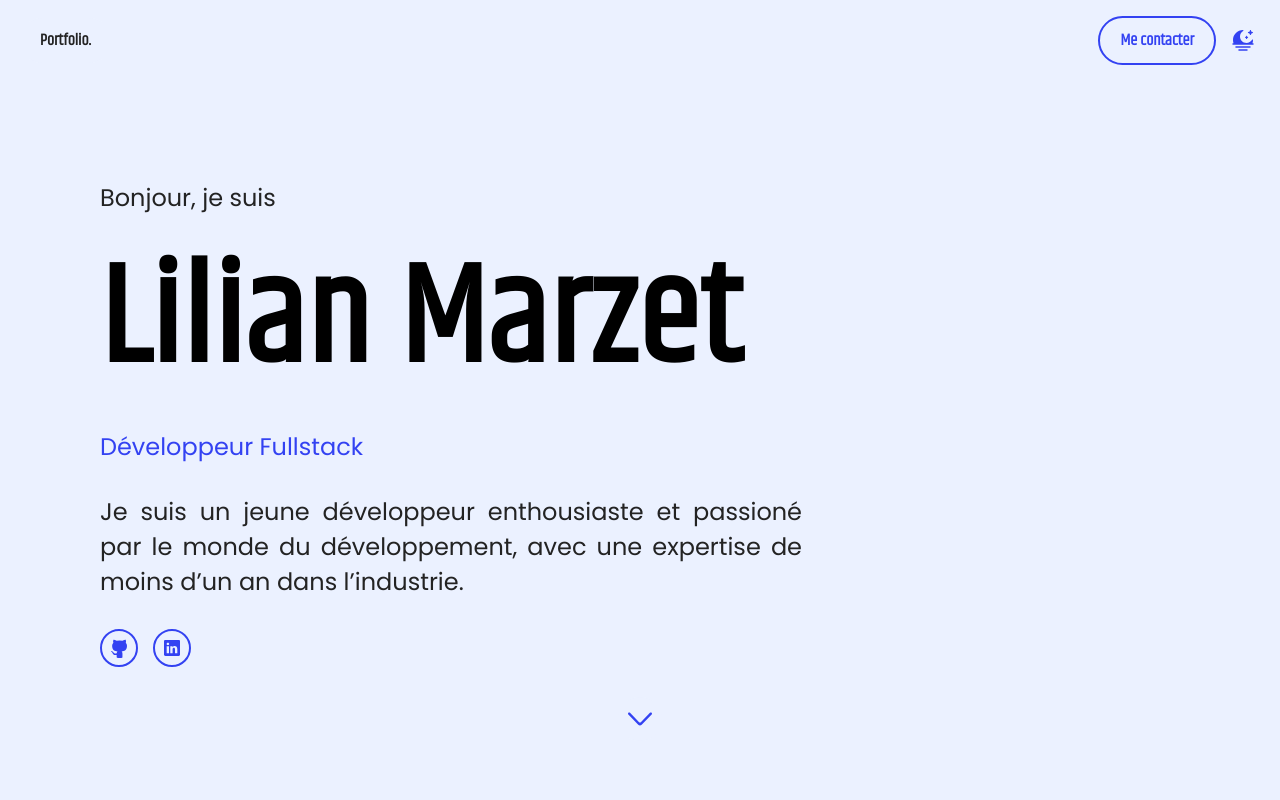
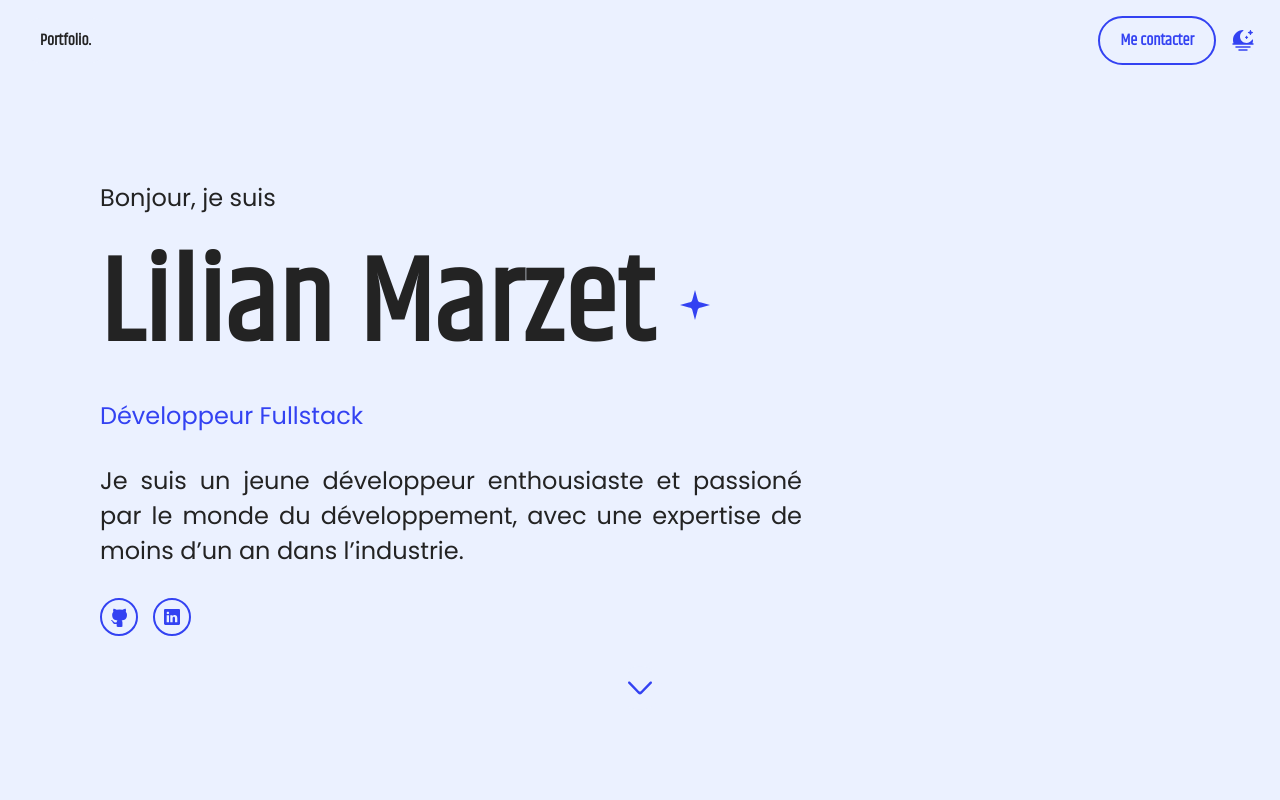
Before and after one commit to LilianMrzt/my-portfolio, a React (Create React App) app: page / in a window 1280 px wide. Shown: the top 800 px of the page. Built offline with nearby package versions, Linux system fonts and the light colour scheme.

Commit message:
[FEAT] Changement couleurs

```diff
--- a/src/index.css
+++ b/src/index.css
@@ -44,10 +44,10 @@ code {
 
 [data-theme='dark'] {
   --background: #0D1015;
-  --primary: #6C82FB;
+  --primary: #A8BDFD;
   --secondary: #3342F2;
-  --tertairy: #06090D;
-  --text: #ffffff;
+  --tertiary: #06090D;
+  --text: #EBF1FF;
   --surface: #ffffff;
   --shadow: #ffffff4D;
 }
--- a/src/interfaces/types/SizesType.ts
+++ b/src/interfaces/types/SizesType.ts
@@ -3,4 +3,4 @@ export type SizesType =
     | '16px'
     | '24px'
     | '40px'
-    | '140px'
+    | '120px'
--- a/src/resources/assets/Images.ts
+++ b/src/resources/assets/Images.ts
@@ -10,6 +10,7 @@ import DatabaseIcon from '@resources/assets/DatabaseIcon.svg'
 import StrapiIcon from '@resources/assets/StrapiIcon.svg'
 import ArrowLeftIcon from '@resources/assets/ArrowLeftIcon.svg'
 import ArrowRightIcon from '@resources/assets/ArrowRightIcon.svg'
+import StarIcon from '@resources/assets/StarIcon.svg'
 
 export default {
     Lilian: require('./Lilian.png')
@@ -27,5 +28,6 @@ export {
     DatabaseIcon,
     StrapiIcon,
     ArrowLeftIcon,
-    ArrowRightIcon
+    ArrowRightIcon,
+    StarIcon
 }
--- a/src/styles/colors.css
+++ b/src/styles/colors.css
@@ -2,6 +2,16 @@
 
 .color-primary {
     color: var(--primary);
+    transition: 0.3s;
+}
+
+.color-secondary {
+    color: var(--secondary);
+    transition: 0.3s;
+}
+
+.color-tertiary {
+    color: var(--tertiary);
     transition: 0.3s;
 }
 
--- a/src/styles/margin.css
+++ b/src/styles/margin.css
@@ -14,6 +14,10 @@
 
 .ml-10 {
     margin-left: 10px;
+}
+
+.ml-20 {
+    margin-left: 20px;
 }
 
 .ml-50 {
--- a/src/styles/text.css
+++ b/src/styles/text.css
@@ -14,8 +14,8 @@
     font-size: 40px;
 }
 
-.text-140px {
-    font-size: 140px;
+.text-120px {
+    font-size: 120px;
 }
 
 
--- a/src/ui/blocs/introductionScreen/IntroductionScreenIntroductionTextBloc.tsx
+++ b/src/ui/blocs/introductionScreen/IntroductionScreenIntroductionTextBloc.tsx
@@ -1,5 +1,7 @@
 import React, { type ReactElement } from 'react'
 import Text from '@components/common/Text'
+import Icon from '@components/common/Icon'
+import { StarIcon } from '@assets/Images'
 
 const IntroductionScreenIntroductionTextBloc = (): ReactElement => {
     return (
@@ -10,15 +12,21 @@ const IntroductionScreenIntroductionTextBloc = (): ReactElement => {
             >
               Bonjour, je suis
             </Text>
-            <div className={'d-flex'}>
+            <div className={'d-flex align-center'}>
                 <Text
                     fontWeight={'700'}
-                    color={'tertiary'}
-                    size={'140px'}
+                    color={'text'}
+                    size={'120px'}
                     letterSpacing={'2px'}
                 >
                   Lilian Marzet
                 </Text>
+                <Icon
+                    src={StarIcon}
+                    size={'40px'}
+                    className={'ml-20'}
+                    color={'primary'}
+                />
             </div>
             <Text
                 size={'24px'}
```
Also changed, not shown: src/resources/assets/StarIcon.svg (added).
